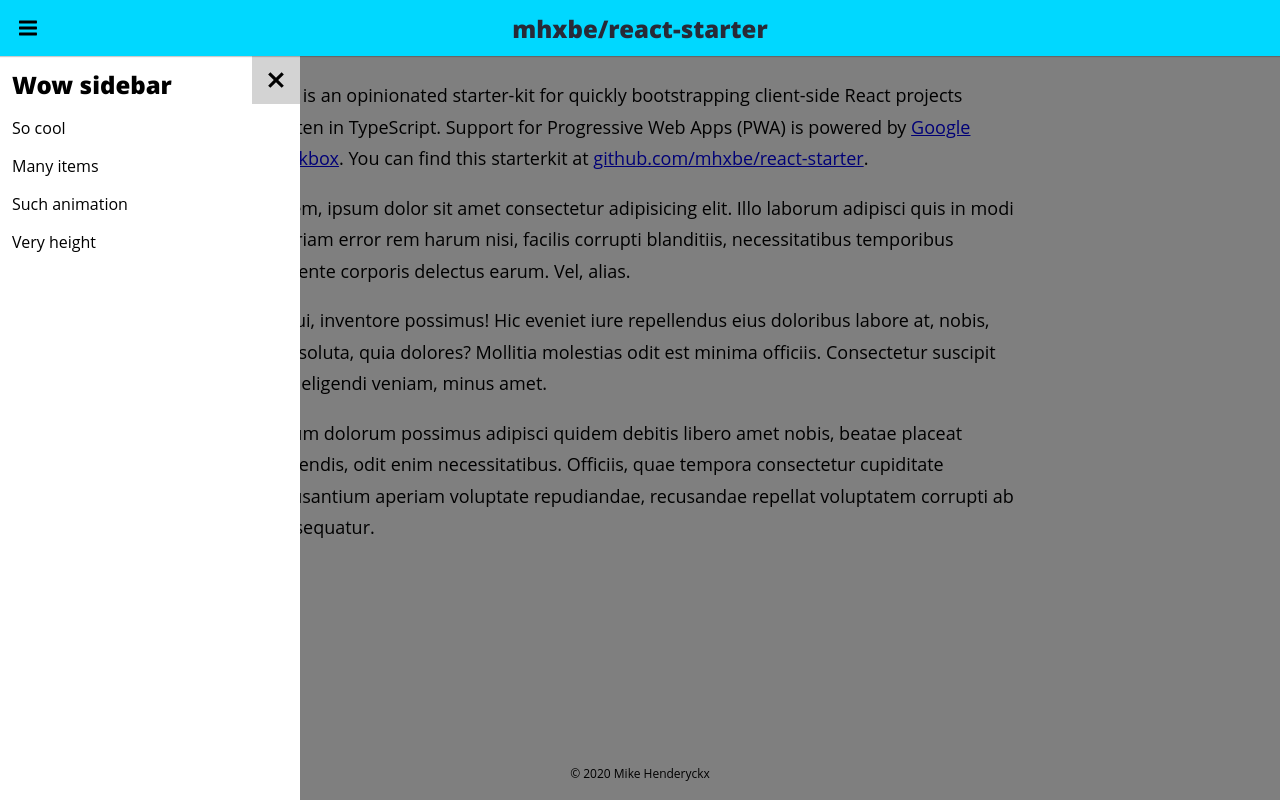
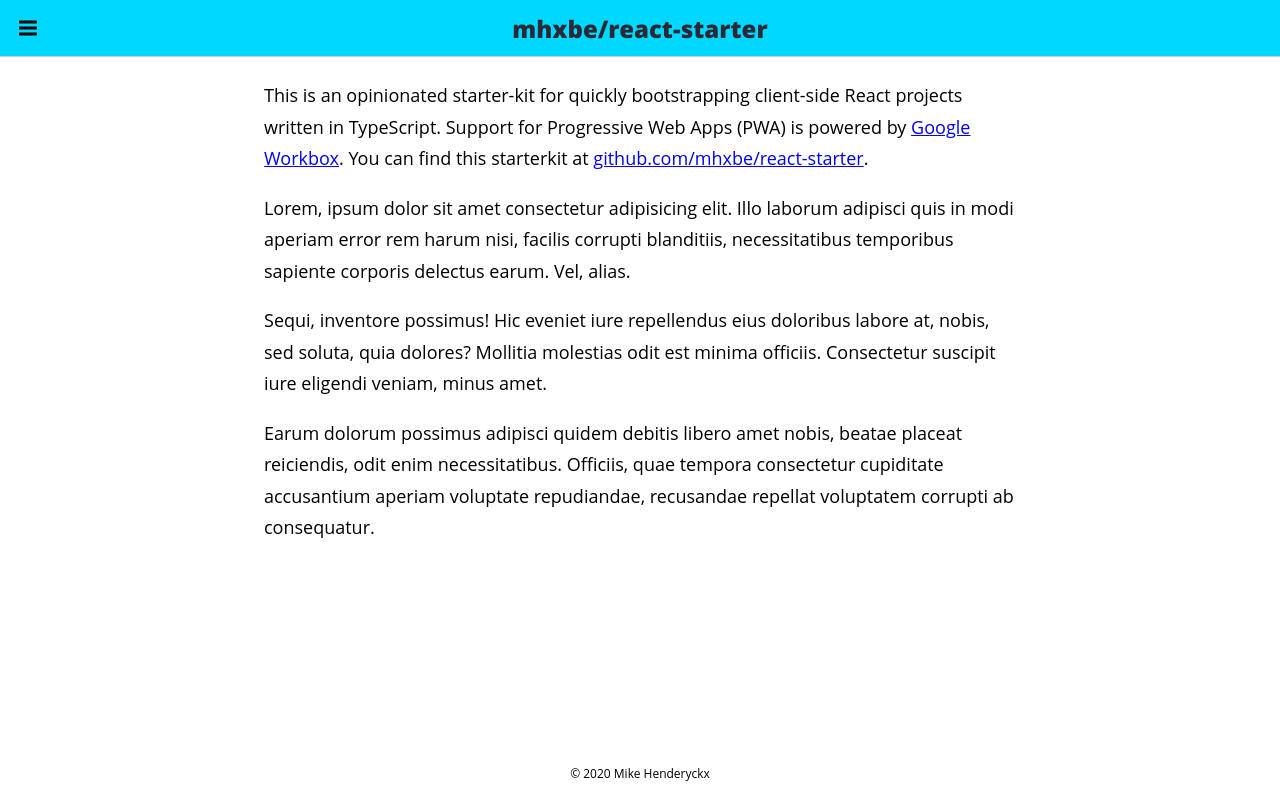
Before and after one commit to mhxbe/react-starter, a React app: page / in a window 1280 px wide. Built offline with nearby package versions, Linux system fonts and the light colour scheme; a web font is replaced by a local one.

Commit message:
Conditionally set closeButton on sidebar

```diff
--- a/src/App.tsx
+++ b/src/App.tsx
@@ -4,13 +4,17 @@ import Header from './common/Header';
 import Sidebar from './common/Sidebar';
 
 const App: React.FC = () => {
-  const [showSidebar, setShowSidebar] = React.useState(true);
+  const [showSidebar, setShowSidebar] = React.useState(false);
   return (
     <>
       <ResetCss />
       <Header onToggleSidebar={() => setShowSidebar(!showSidebar)} />
       <Main role="main">
-        <Sidebar showSidebar={showSidebar} onToggleSidebar={setShowSidebar} />
+        <Sidebar
+          showSidebar={showSidebar}
+          onToggleSidebar={setShowSidebar}
+          showCloseButton
+        />
         <Content>
           <Paragraph>
             This is an opinionated starter-kit for quickly bootstrapping
--- a/src/common/Sidebar.styles.tsx
+++ b/src/common/Sidebar.styles.tsx
@@ -6,11 +6,11 @@ interface AsideProps {
 export const Aside = styled.div<AsideProps>`
   background: white;
   height: 100%;
+  left: 0;
   overflow-y: auto;
   padding: 12px;
   position: absolute;
   top: 0;
-  left: 0;
   transform: translateX(
     ${({ showSidebar }) => (showSidebar ? '0px' : '-300px')}
   );
--- a/src/common/Sidebar.tsx
+++ b/src/common/Sidebar.tsx
@@ -4,10 +4,15 @@ import { Aside, ButtonClose, Overlay } from './Sidebar.styles';
 
 interface SidebarProps {
   onToggleSidebar: (isOpen: boolean) => void;
+  showCloseButton?: boolean;
   showSidebar: boolean;
 }
 
-const Sidebar: React.FC<SidebarProps> = ({ showSidebar, onToggleSidebar }) => {
+const Sidebar: React.FC<SidebarProps> = ({
+  onToggleSidebar,
+  showCloseButton,
+  showSidebar,
+}) => {
   function hideSidebar(): void {
     return onToggleSidebar(false);
   }
@@ -20,13 +25,19 @@ const Sidebar: React.FC<SidebarProps> = ({ showSidebar, onToggleSidebar }) => {
         <p>Many items</p>
         <p>Such animation</p>
         <p>Very height</p>
-        <ButtonClose onClick={hideSidebar}>
-          <GoX />
-        </ButtonClose>
+        {showCloseButton && (
+          <ButtonClose onClick={hideSidebar}>
+            <GoX />
+          </ButtonClose>
+        )}
       </Aside>
       <Overlay showSidebar={showSidebar} onClick={hideSidebar} />
     </>
   );
 };
 
+Sidebar.defaultProps = {
+  showCloseButton: false,
+};
+
 export default Sidebar;
```
